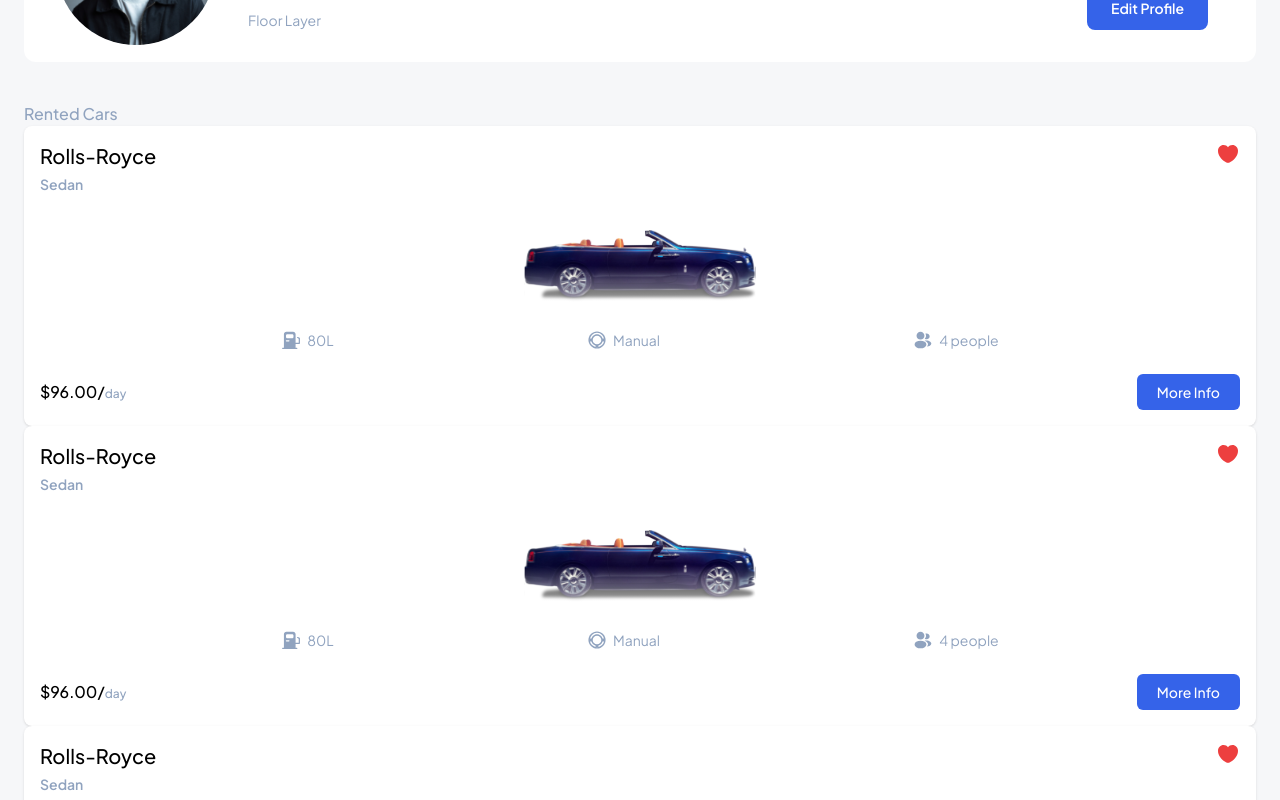
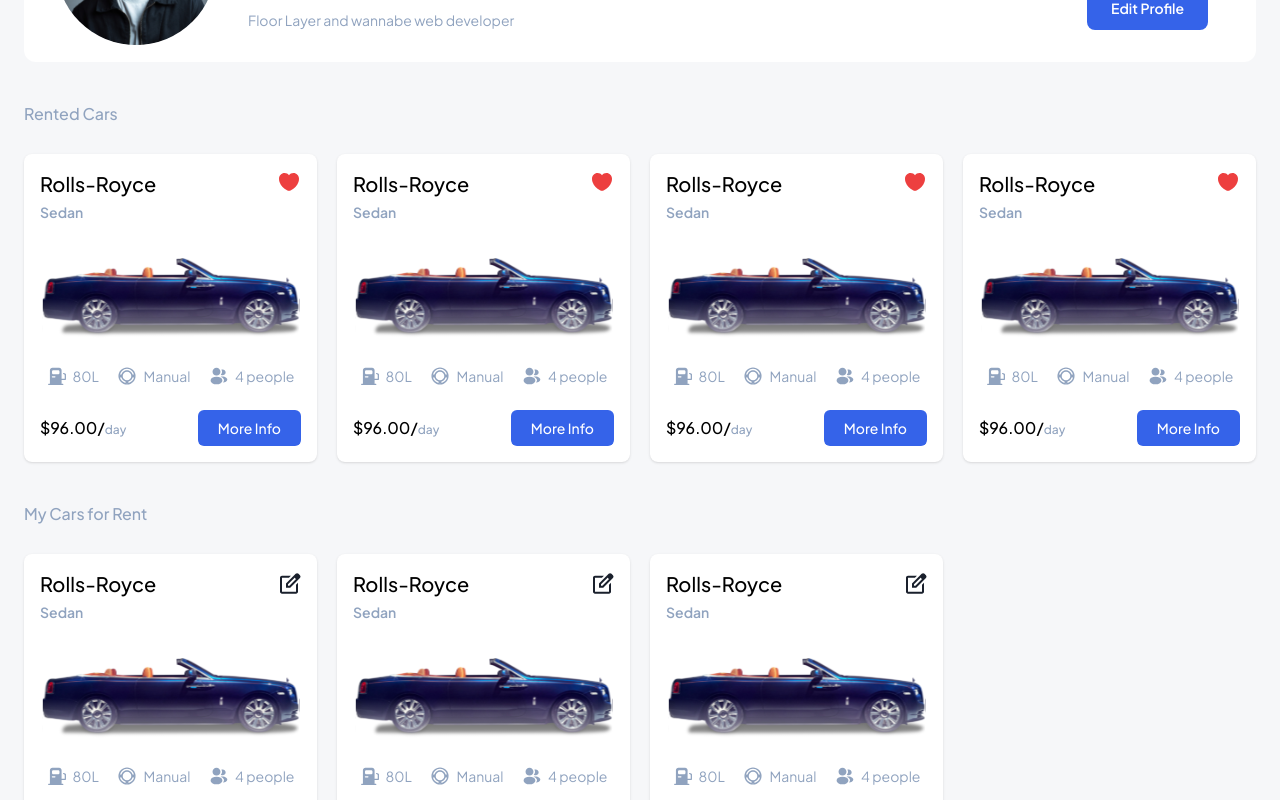
Before and after one commit to GlenMac90/morent, a Next.js app: page /profile in a window 1280 px wide. Shown: the part 320-1120 px from the top of the page. Built offline with nearby package versions, Linux system fonts and the light colour scheme.

Commit message:
made profile page and added id to user and car dummy objects

```diff
--- a/app/(root)/page.tsx
+++ b/app/(root)/page.tsx
@@ -42,17 +42,22 @@
         <div className="no_scrollbar mt-4 flex w-full gap-5 overflow-x-auto xs:mt-0 xs:flex-col xs:items-center xs:justify-center xs:p-5 sm:grid sm:grid-cols-2 sm:gap-6 lg:grid-cols-3 xl:grid-cols-4">
           <div className="absolute right-0 h-60 w-20 bg-gradient-to-r from-transparent to-white/100 xs:hidden"></div>
           <div className="flex w-5 xs:hidden" />
+
+          {/* Change id to match id of card once live data is passed */}
           {[0, 1, 2, 3, 4].map((card) => (
-            <CarCard key={card} isPopularCar={true} />
+            <CarCard key={card} isPopularCar={true} id={"123"} />
           ))}
+          {/* Change id to match id of card once live data is passed */}
         </div>
         <p className="ml-5 mt-5 self-start font-medium text-gray400 xs:mt-0">
           Recommended cars
         </p>
         <div className="mt-5 flex w-full flex-col items-center gap-5 px-5 sm:grid sm:grid-cols-2 sm:gap-6 lg:grid-cols-3 xl:grid-cols-4">
+          {/* Change id to match id of card once live data is passed */}
           {[0, 1, 2, 3, 4, 5, 6, 7].map((card) => (
-            <CarCard key={card} />
+            <CarCard key={card} id={"123"} />
           ))}
+          {/* Change id to match id of card once live data is passed */}
         </div>
         <button className="mt-10 rounded-md bg-blue500 px-10 py-4 text-sm font-medium text-white">
           Show More Cars
--- a/app/(root)/profile/page.tsx
+++ b/app/(root)/profile/page.tsx
@@ -1,8 +1,8 @@
 import Image from "next/image";
+import Link from "next/link";
 
-import { profileDefaultCover } from "@/public/pngs";
-import { profilePic } from "@/public/svg-icons";
 import CarCard from "@/components/CarCard";
+import { dummyUserData } from "@/utils/dummyUserData";
 
 const page = () => {
   return (
@@ -12,7 +12,7 @@
         <section className="mt-6 flex h-auto w-full flex-col rounded-xl bg-white">
           <div className="relative flex h-40 md:h-48">
             <Image
-              src={profileDefaultCover}
+              src={dummyUserData.coverImage}
               alt="cover-picture"
               layout="fill"
               objectFit="cover"
@@ -25,28 +25,43 @@
           <div className="ml-3.5 flex flex-col justify-between md:ml-8 md:flex-row">
             <div className="flex flex-col md:flex-row">
               <Image
-                src={profilePic}
+                src={dummyUserData.profileImage}
                 alt="profile pic"
                 height={70}
                 width={70}
-                className="- absolute -translate-y-[35px] md:h-[10rem] md:w-[10rem] md:-translate-y-[63px]"
+                className="absolute translate-y-[-35px] md:h-[10rem] md:w-[10rem] md:translate-y-[-63px]"
               />
               <div className="mt-10 flex flex-col md:mb-8 md:ml-48 md:mt-4">
-                <p className="mt-2.5 text-xl font-semibold">Glen McCallum</p>
-                <p className="mt-2 text-sm text-gray400">Floor Layer</p>
+                <p className="mt-2.5 text-xl font-semibold">
+                  {dummyUserData.name}
+                </p>
+                <p className="mt-2 w-3/5 text-sm text-gray400 sm:w-full">
+                  {dummyUserData.bio}
+                </p>
               </div>
             </div>
-            <button className="mb-5 mr-2.5 self-end rounded-lg bg-blue500 px-6 py-3 text-[10px] font-semibold text-white md:mb-8 md:mr-12 md:text-sm">
+            <button className="mb-5 mr-2.5 self-end rounded-lg bg-blue500 px-6 py-3 text-xs font-semibold text-white md:mb-8 md:mr-12 md:text-sm">
               Edit Profile
             </button>
           </div>
         </section>
         <p className="mt-10 font-medium text-gray400">Rented Cars</p>
-        <section>
-          {[0, 1, 2, 3].map((car) => (
-            <CarCard key={car} />
+        <section className="mt-7 flex flex-col items-center gap-5 sm:grid sm:grid-cols-2 lg:grid-cols-3 xl:grid-cols-4">
+          {dummyUserData.carsHired.map((id) => (
+            <CarCard key={id} id={id} />
           ))}
         </section>
+        <p className="mt-10 font-medium text-gray400">My Cars for Rent</p>
+        <section className="mt-7 flex flex-col items-center gap-5 sm:grid sm:grid-cols-2 lg:grid-cols-3 xl:grid-cols-4">
+          {dummyUserData.cars.map((id) => (
+            <CarCard key={id} canEdit={true} id={id} />
+          ))}
+        </section>
+        <Link href="/cars/new" className="self-center">
+          <button className="mt-14 w-[14.25rem] self-center rounded-lg bg-blue500 p-5 font-semibold text-white">
+            Add More Cars for Rent
+          </button>
+        </Link>
       </div>
     </div>
   );
--- a/components/CarCard.tsx
+++ b/components/CarCard.tsx
@@ -2,7 +2,10 @@
 
 import Image from "next/image";
 import React, { useState } from "react";
+import Link from "next/link";
+
 import CarDetailsModalOne from "./CarDetailsModalOne";
+import { dummyData } from "@/utils/dummyCarData";
 
 import {
   heart,
@@ -10,34 +13,20 @@
   peopleCapacity,
   redHeart,
   transmission,
+  editSymbol,
 } from "../public/svg-icons/index";
 
-import {
-  carTestPicture,
-  carInteriorOne,
-  carInteriorTwo,
-  carExterior,
-} from "@/public/testCarPictures";
-
-const dummyData = {
-  brand: "Rolls-Royce",
-  type: "Sedan",
-  capacity: 4,
-  transmission: "Manual",
-  fuelCapacity: 80,
-  isFavourited: true,
-  shortDescription:
-    "The Rolls-Royce is a British luxury automobile maker known for its opulent design, unmatched craftsmanship, and attention to detail.",
-  rentPrice: "96.00",
-  mainPicture: carTestPicture,
-  pictures: [carExterior, carInteriorOne, carInteriorTwo],
-};
-
 interface CarCardProps {
+  id: string;
   isPopularCar?: boolean;
+  canEdit?: boolean;
 }
 
-const CarCard: React.FC<CarCardProps> = ({ isPopularCar = false }) => {
+const CarCard: React.FC<CarCardProps> = ({
+  id,
+  isPopularCar = false,
+  canEdit = false,
+}) => {
   const [isFavourited, setIsFavourited] = useState(dummyData.isFavourited);
   const [showModal, setShowModal] = useState(false);
 
@@ -56,12 +45,22 @@
               {dummyData.type}
             </p>
           </div>
+          {!canEdit ? (
             <Image
               src={isFavourited ? redHeart : heart}
               alt="heart button"
               className="h-4 w-4 cursor-pointer self-start xs:h-6 xs:w-6"
               onClick={() => setIsFavourited((prev) => !prev)}
             />
+          ) : (
+            <Link href={`/car/${dummyData.id}`}>
+              <Image
+                src={editSymbol}
+                alt="edit button"
+                className="h-4 w-4 cursor-pointer self-start xs:h-6 xs:w-6"
+              />
+            </Link>
+          )}
         </div>
         <div
           className={`mt-3 flex justify-between ${
@@ -71,7 +70,7 @@
           <Image
             src={dummyData.mainPicture}
             alt="car picture"
-            className={`mb-1 ml-4 h-[3rem] w-[10rem] self-end xs:mt-6 xs:h-[5rem] xs:w-[16.25rem] sm:ml-0 sm:h-[4.5rem] sm:w-[14.75rem] sm:self-center ${
+            className={`mb-1 ml-4 h-[3rem] w-[10rem] self-end xs:mt-6 xs:h-[4rem] xs:w-[13.25rem] sm:ml-0 sm:h-[5rem] sm:w-[16.25rem] sm:self-center ${
               isPopularCar ? "self-center" : "self-end sm:self-center"
             }`}
           />
@@ -121,7 +120,9 @@
             <span className="text-xs text-gray400">day</span>
           </p>
           <button
-            className="rounded-md bg-blue500 px-5 py-2 text-sm font-medium text-white"
+            className={`rounded-md bg-blue500 px-5 py-2 text-sm font-medium text-white ${
+              canEdit && "hidden"
+            }`}
             onClick={() => setShowModal(true)}
           >
             More Info
@@ -130,11 +131,14 @@
       </div>
       {showModal && (
         <div className="absolute flex w-screen max-w-7xl items-center justify-center">
+          {/* Type error of data will so away once dummyData is removed and lived data will be a string leading to the URL of the image */}
           <CarDetailsModalOne
+            id={id}
             data={dummyData}
             setShowModal={setShowModal}
             isPopular={isPopularCar}
           />
+          {/* Type error of data will so away once dummyData is removed and lived data will be a string leading to the URL of the image */}
         </div>
       )}
     </>
--- a/components/CarDetailsModalOne.tsx
+++ b/components/CarDetailsModalOne.tsx
@@ -18,12 +18,14 @@
 }
 
 interface CarDetailsModalOneProps {
+  id: string;
   data: CarData;
   setShowModal: (show: boolean) => void;
   isPopular?: boolean; // assuming isPopular might be optional
 }
 
 const CarDetailsModalOne: React.FC<CarDetailsModalOneProps> = ({
+  id,
   data,
   setShowModal,
   isPopular,
@@ -37,7 +39,9 @@
         className={`fixed inset-x-2 top-10 z-50 flex flex-col rounded-lg bg-white p-4 xs:inset-x-auto sm:top-40 sm:-translate-x-7 md:flex-row
         ${!showModalScreen2 && "max-w-[25rem] md:max-w-[45rem]"}`}
       >
-        {showModalScreen2 && <CarDetailsModalTwo setShowModal={setShowModal} />}
+        {showModalScreen2 && (
+          <CarDetailsModalTwo setShowModal={setShowModal} id={id} />
+        )}
         <div
           className={`flex flex-col md:flex-row ${
             showModalScreen2 && "hidden"
--- a/components/CarDetailsModalTwo.tsx
+++ b/components/CarDetailsModalTwo.tsx
@@ -4,10 +4,12 @@
 import { cross, calendar } from "../public/svg-icons/index";
 
 interface CarDetailsModalTwoProps {
+  id: string;
   setShowModal: (show: boolean) => void;
 }
 
 const CarDetailsModalTwo: React.FC<CarDetailsModalTwoProps> = ({
+  id,
   setShowModal,
 }) => {
   return (
--- a/public/svg-icons/index.ts
+++ b/public/svg-icons/index.ts
@@ -6,3 +6,4 @@
 export { default as cross } from "./cross.svg";
 export { default as calendar } from "./calendar.svg";
 export { default as profilePic } from "./profilePic.svg";
+export { default as editSymbol } from "./editSymbol.svg";
--- /dev/null
+++ b/utils/dummyCarData.ts
@@ -0,0 +1,21 @@
+import {
+  carTestPicture,
+  carInteriorOne,
+  carInteriorTwo,
+  carExterior,
+} from "@/public/testCarPictures";
+
+export const dummyData = {
+  id: 12345,
+  brand: "Rolls-Royce",
+  type: "Sedan",
+  capacity: 4,
+  transmission: "Manual",
+  fuelCapacity: 80,
+  isFavourited: true,
+  shortDescription:
+    "The Rolls-Royce is a British luxury automobile maker known for its opulent design, unmatched craftsmanship, and attention to detail.",
+  rentPrice: "96.00",
+  mainPicture: carTestPicture,
+  pictures: [carExterior, carInteriorOne, carInteriorTwo],
+};
--- /dev/null
+++ b/utils/dummyUserData.ts
@@ -0,0 +1,14 @@
+import { profileDefaultCover } from "@/public/pngs";
+import { profilePic } from "@/public/svg-icons";
+
+export const dummyUserData = {
+  id: 12345,
+  username: "GlenMac",
+  name: "Glen McCallum",
+  profileImage: profilePic,
+  coverImage: profileDefaultCover,
+  bio: "Floor Layer and wannabe web developer",
+  onboarded: true,
+  cars: ["123", "234", "345"],
+  carsHired: ["321", "432", "543", "654"],
+};
```
Also changed, not shown: public/svg-icons/editSymbol.svg (added). Lines whose indentation alone changed are shown as unchanged.
